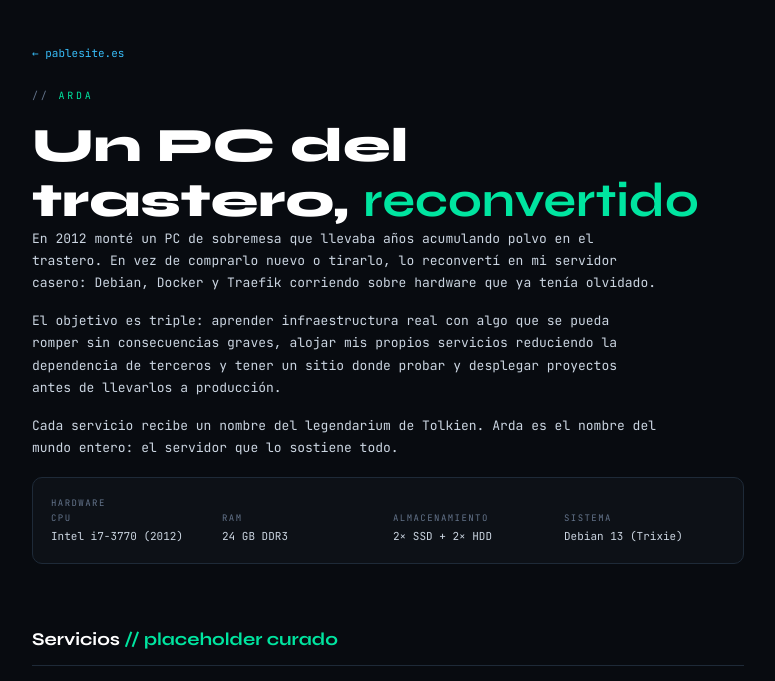
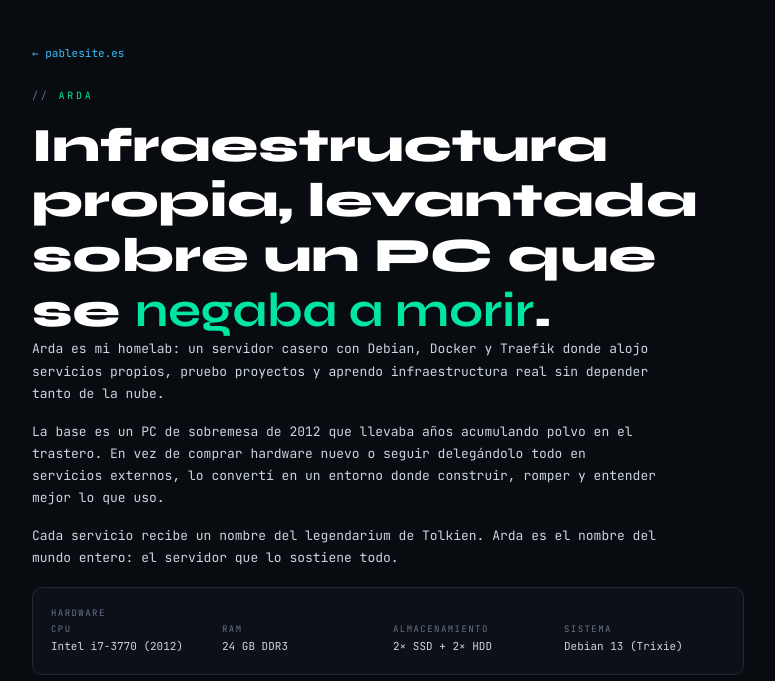
Before and after one commit to pablesite/pablesite, an Astro site: page /es/arda in a window 1280 px wide. Shown: the part 94-775 px from the top of the page, without its empty margins (252-1027 px from the left). Built offline with nearby package versions, Linux system fonts and the light colour scheme; Astro itself is replaced by a stand-in of ours.

Commit message:
fix: improve arda hero copy

```diff
--- a/src/pages/es/arda/index.astro
+++ b/src/pages/es/arda/index.astro
@@ -9,7 +9,7 @@ import { ardaServices } from "@data/content";
 const locale = "es";
 const title = "Arda — pablesite.es";
 const description =
-  "Mi homelab: un PC del trastero reconvertido en servidor Docker dentro de ARDA.";
+  "Arda es mi homelab: infraestructura propia sobre Debian, Docker y Traefik para alojar servicios, probar proyectos y aprender sistemas reales.";
 const specs = [
   ["CPU", "Intel i7-3770 (2012)"],
   ["RAM", "24 GB DDR3"],
@@ -44,20 +44,20 @@ const stack = [
   <section class="page-hero">
     <MetaLabel label="arda" />
     <h1 class="page-title">
-      Un PC del trastero, <span class="highlight">reconvertido</span>
+      Infraestructura propia, levantada sobre un PC que se
+      <span class="highlight">negaba a morir</span>.
     </h1>
     <div class="prose">
       <p>
-        En 2012 monté un PC de sobremesa que llevaba años acumulando polvo en el
-        trastero. En vez de comprarlo nuevo o tirarlo, lo reconvertí en mi
-        servidor casero: Debian, Docker y Traefik corriendo sobre hardware que
-        ya tenía olvidado.
+        Arda es mi homelab: un servidor casero con Debian, Docker y Traefik
+        donde alojo servicios propios, pruebo proyectos y aprendo
+        infraestructura real sin depender tanto de la nube.
       </p>
       <p>
-        El objetivo es triple: aprender infraestructura real con algo que se
-        pueda romper sin consecuencias graves, alojar mis propios servicios
-        reduciendo la dependencia de terceros y tener un sitio donde probar y
-        desplegar proyectos antes de llevarlos a producción.
+        La base es un PC de sobremesa de 2012 que llevaba años acumulando polvo
+        en el trastero. En vez de comprar hardware nuevo o seguir delegándolo
+        todo en servicios externos, lo convertí en un entorno donde construir,
+        romper y entender mejor lo que uso.
       </p>
       <p>
         Cada servicio recibe un nombre del legendarium de Tolkien. Arda es el
```
Also changed, not shown: src/pages/en/arda/index.astro (+10 -8 lines).
